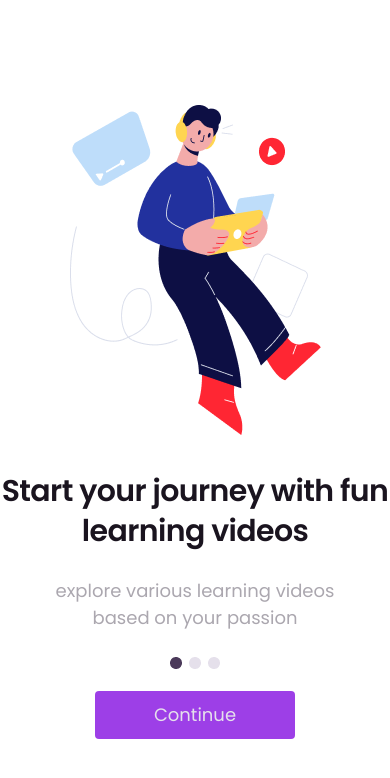
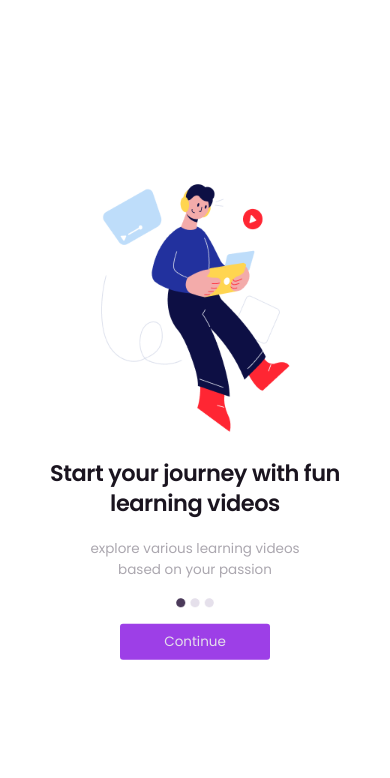
Before and after one commit to halbalbalhal/study-platform, a React (Create React App) app in the folder study-plat/: page / in a window 390 px wide. Shown: the top 778 px of the page. Built offline with nearby package versions, Linux system fonts and the light colour scheme.

Commit message:
Fixed bugs

```diff
--- a/study-plat/src/components/Button/Button.module.css
+++ b/study-plat/src/components/Button/Button.module.css
@@ -15,8 +15,17 @@
     height: 48px;
 }
 
-.btn:hover {
-    background: var(--very-light-purple-color);
+@media (hover: hover) {
+    .btn:hover {
+        background: var(--very-light-purple-color);
+    }
+}
+
+@media (hover: none) {
+    .btn:active {
+        background: var(--dark-purple-color);
+        transform: scale(0.98, 0.98);
+    }
 }
 
 .btn:active {
--- a/study-plat/src/components/OnboardSlider/OnboardSlider.module.css
+++ b/study-plat/src/components/OnboardSlider/OnboardSlider.module.css
@@ -50,3 +50,15 @@
         opacity: 1;
     }
 }
+
+@media screen and (max-width: 480px) {
+    .onboard__slide {
+        transform: scale(0.85);
+    }
+}
+
+@media screen and (max-width: 390px) {
+    .onboard__slide {
+        transform: scale(0.75);
+    }
+}
--- a/study-plat/src/containers/Onboard/Onboard.jsx
+++ b/study-plat/src/containers/Onboard/Onboard.jsx
@@ -15,7 +15,7 @@ const Onboard = () => {
                 },
                 {
                     title: 'Learn your passion, level up your skill',
-                    text: 'make yourself expert your skillby studying from mentors',
+                    text: 'make yourself expert your skill by studying from mentors',
                     image: Board2
                 },
                 {
```
